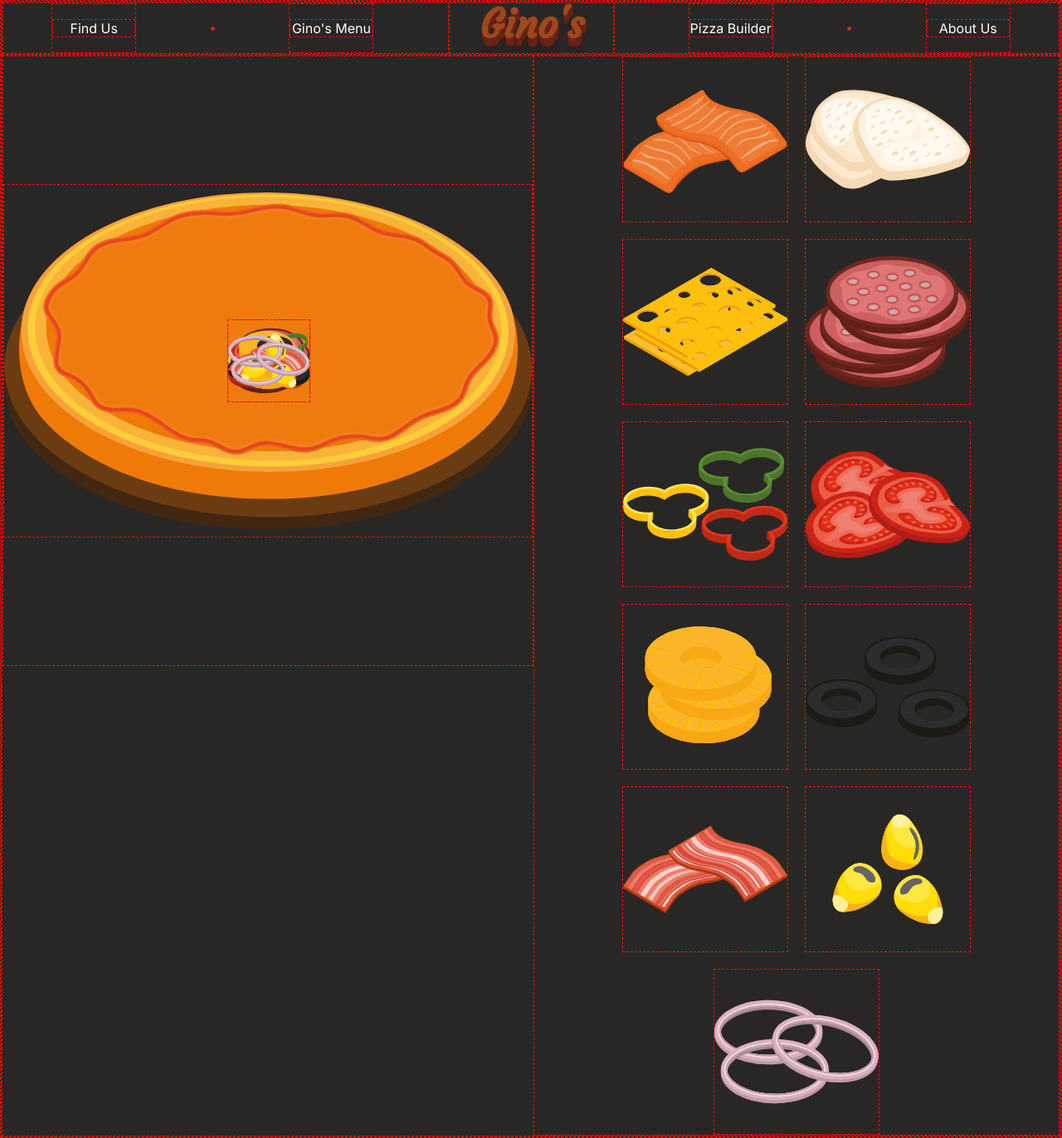
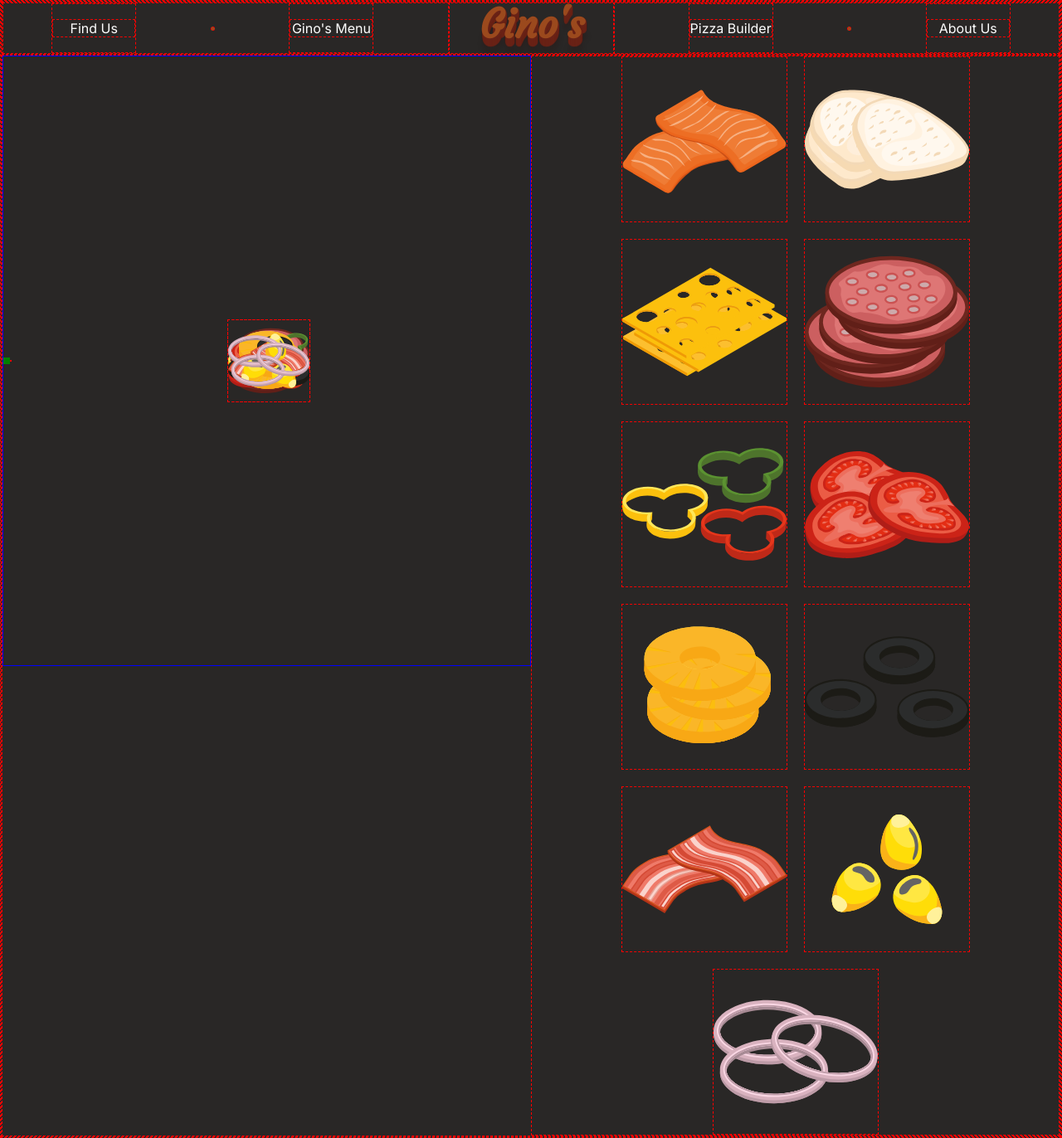
Before and after one commit to DhaWae/Pizzeria-website, a PHP site: page /builder.html in a window 1280 px wide. Shown: the whole page at 83% size. Run offline with PHP 8.4, Linux system fonts and the light colour scheme.

Commit message:
additions

```diff
--- a/builder.css
+++ b/builder.css
@@ -30,6 +30,8 @@ body {
 
 #pizza {
   width: 50vw;
+  background-image: url("assets/pizza-no-background.svg");
+
 }
 .ingredients-container {
   display: flex;
@@ -37,6 +39,7 @@ body {
   align-items: center;
   justify-content: center;
   gap: 20px;
+  width: 50vw;
 }
 
 .ingredient {
--- a/builder.html
+++ b/builder.html
@@ -23,8 +23,10 @@
   </nav>
 
   <div class="builder-wrapper">
-    <div class="pizza-container">
-      <img src="assets/pizza-no-background.svg" id="pizza">
+    <div class="pizza-container" style="border: 1px solid blue">
+      <div class="pizza" id=pizza" style="border: 4px solid green">
+
+      </div>
 
       <img src="assets/topping-2.svg" width="100px" height="100px" class="test"/>
       <img src="assets/topping-3.svg" width="100px" height="100px" class="test"/>
```
